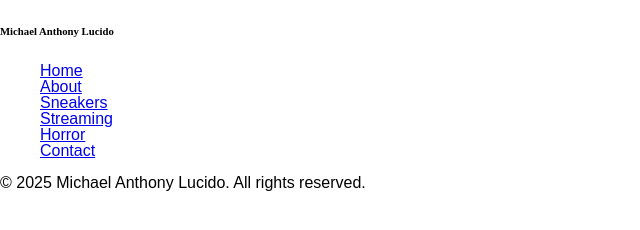
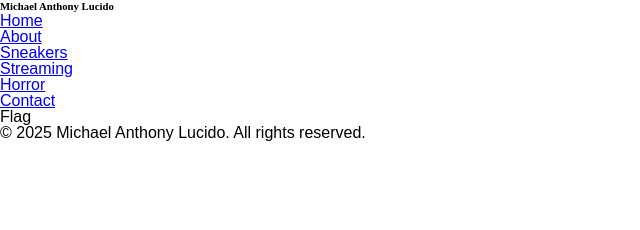
Before and after one commit to devcnx/bioSite, a plain HTML site: page contact.html in a window 1280 px wide. Shown: the whole page, without its empty margins (0-640 px from the left). Drawn offline with Linux system fonts and the light colour scheme; a web font is replaced by a local one.

Commit message:
feat: add nav-menu class and Italian flag element to navigation across all pages

```diff
--- a/contact.html
+++ b/contact.html
@@ -26,13 +26,14 @@
     <body>
 
         <header>
+
             <navbar class="navbar">
                 <div class="nav-container">
                     <div class="nav-brand">
                         <h6>Michael Anthony Lucido</h6>
                     </div>
                 </div>
-                <ul>
+                <ul class="nav-menu">
                     <li><a href="index.html">Home</a></li>
                     <li><a href="about.html">About</a></li>
                     <li><a href="sneakers.html">Sneakers</a></li>
@@ -40,6 +41,7 @@
                     <li><a href="horror.html">Horror</a></li>
                     <li><a href="contact.html">Contact</a></li>
                 </ul>
+                <div class="italian-flag">Flag</div>
             </navbar>
         </header>
 
--- a/css/reset.css
+++ b/css/reset.css
@@ -11,6 +11,8 @@ styling that may vary between them.
 *,
 *:before,
 *:after {
+    margin: 0;
+    padding: 0;
     box-sizing: border-box;
 }
 
```
Also changed, not shown: about.html (+2 -1 lines), horror.html (+2 -1 lines), index.html (+2 -1 lines), sneakers.html (+2 -1 lines), streaming.html (+2 -1 lines).
